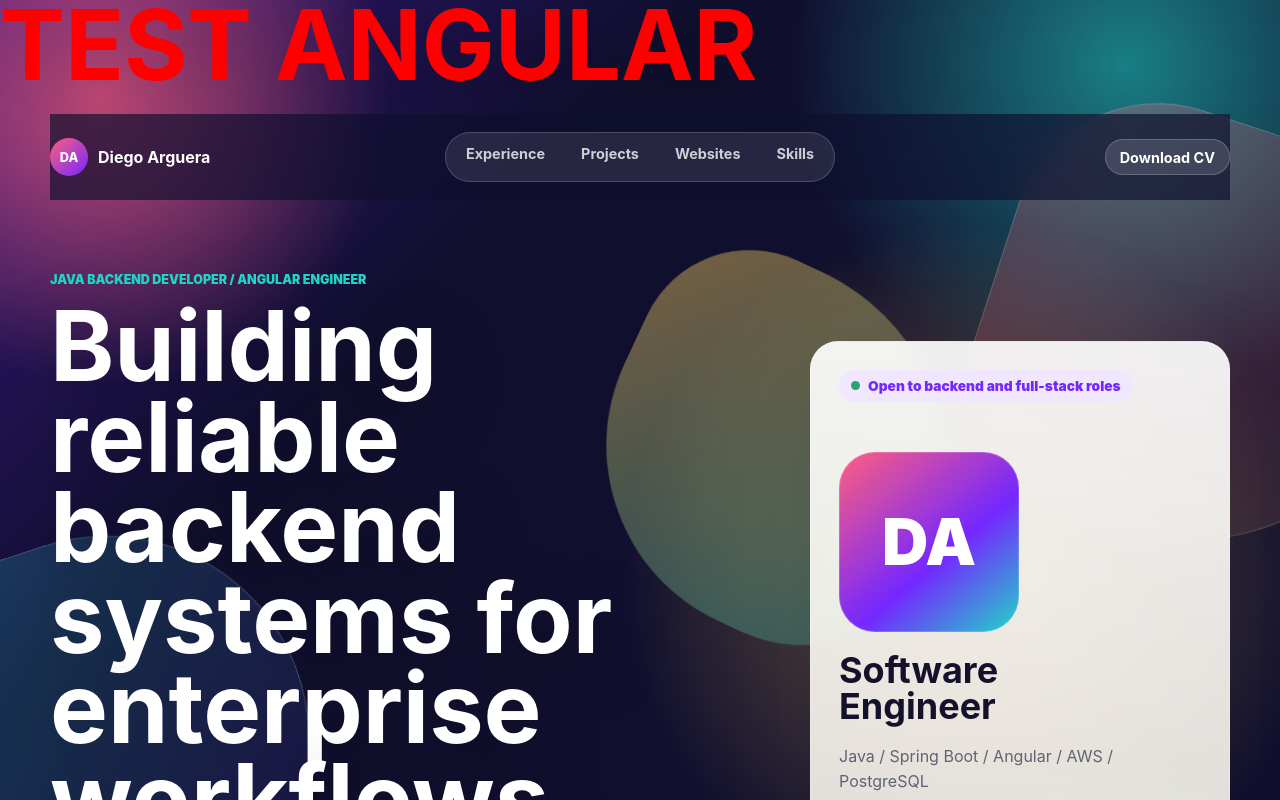
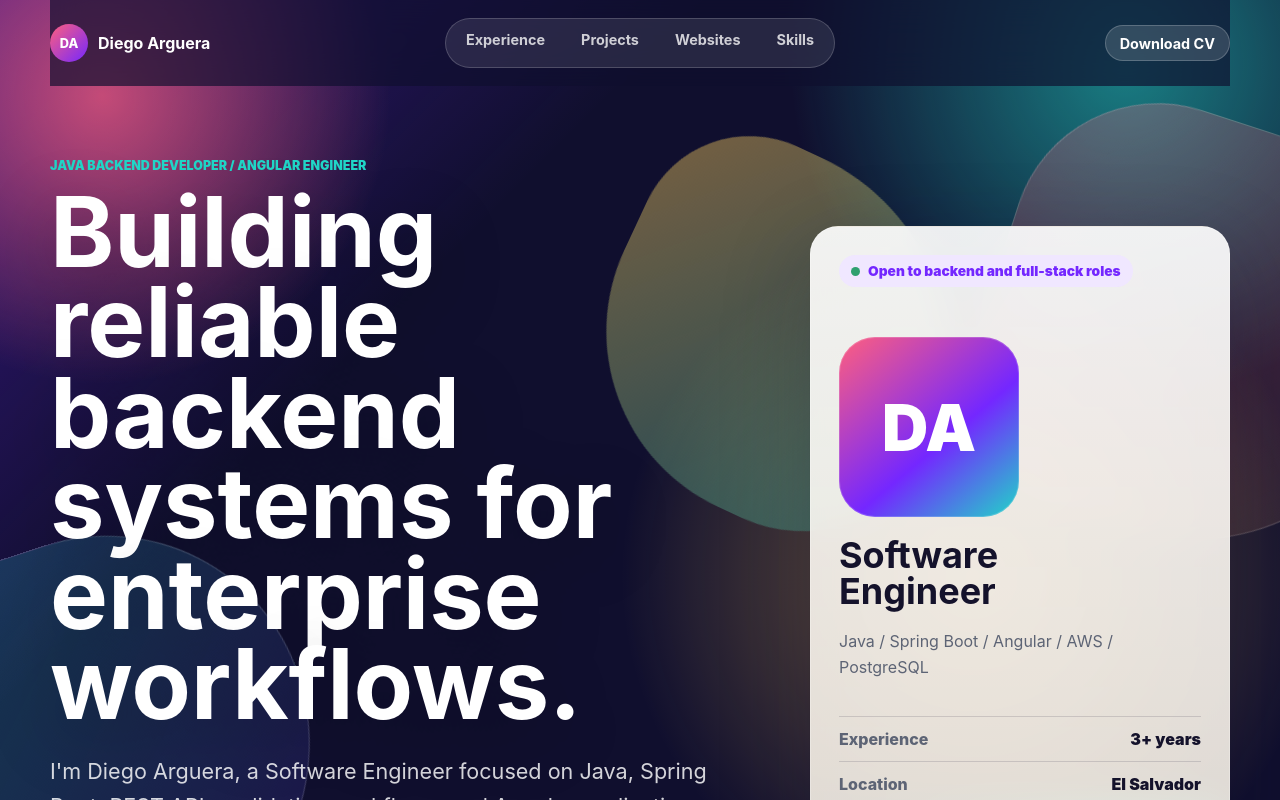
Before and after one commit to dcanjura/portfolio, an Angular app: page / in a window 1280 px wide. Shown: the top 800 px of the page. Built offline with nearby package versions, Linux system fonts and the light colour scheme.

Commit message:
fix: Removing testing text

```diff
--- a/src/main.ts
+++ b/src/main.ts
@@ -129,7 +129,6 @@ const webProjects: WebProject[] = [
   standalone: true,
   imports: [CommonModule],
   template: `
-  <h1 style="color: red">TEST ANGULAR</h1>
   <header class="site-header">
     <a class="brand" href="#top" aria-label="Diego Arguera home">
       <span>DA</span>
```
